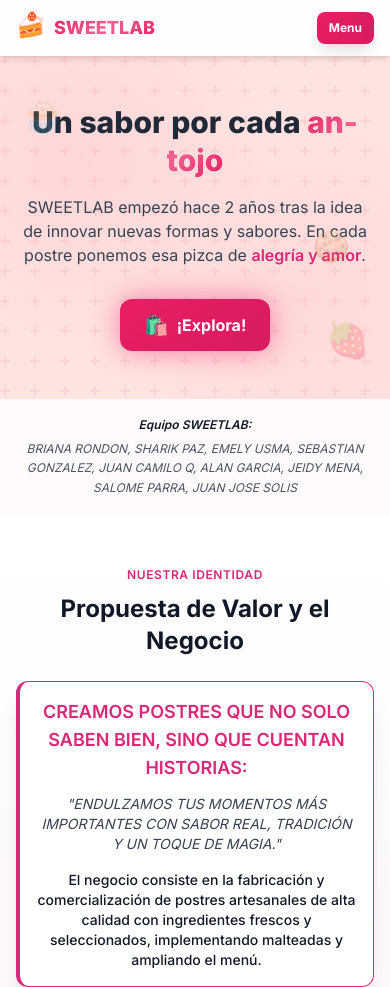
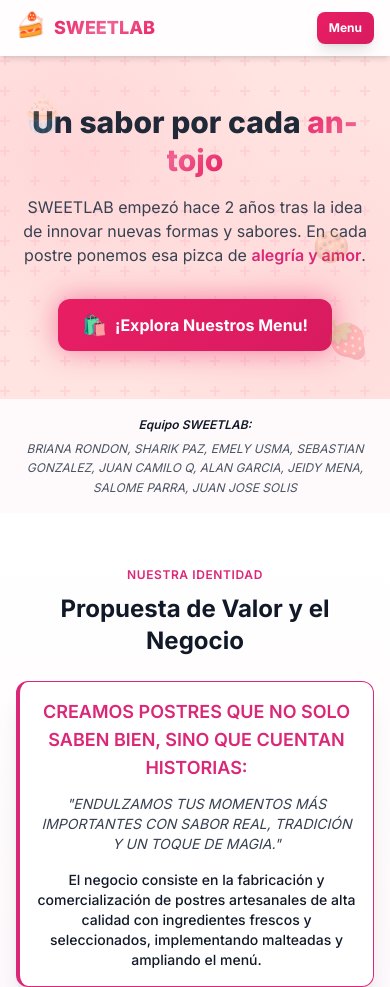
Before and after one commit to Daniel-code-png/sweetlab, a plain HTML site: page index.html in a window 390 px wide. Shown: the top 987 px of the page. Drawn offline with nearby package versions, Linux system fonts and the light colour scheme.

Commit message:
cambiooo

```diff
--- a/index.html
+++ b/index.html
@@ -230,7 +230,7 @@
                     <a href="menu.html" class="inline-flex items-center justify-center btn-primary animate-pulse-glow text-white text-base sm:text-lg md:text-xl font-bold px-6 py-3 sm:px-8 sm:py-4 md:px-10 md:py-5 rounded-xl sm:rounded-2xl shadow-2xl">
                         <span role="img" aria-label="Bolsa de compras" class="mr-2 sm:mr-3 text-xl sm:text-2xl">🛍️</span>
                         <span class="hidden sm:inline">¡Explora Nuestros Menu!</span>
-                        <span class="sm:hidden">¡Explora!</span>
+                        <span class="sm:hidden">¡Explora Nuestros Menu!</span>
                     </a>
                 </div>
             </div>
```
